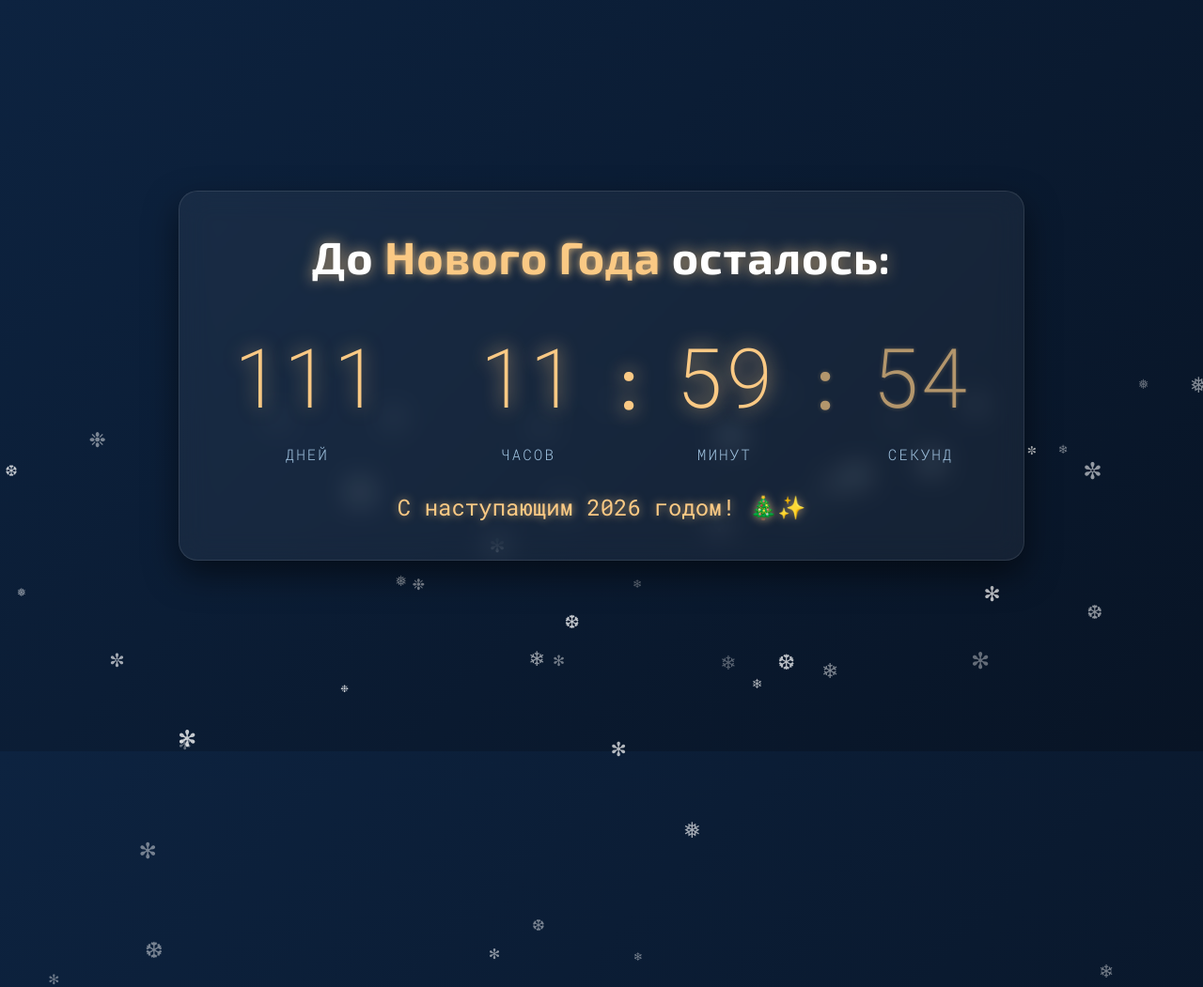
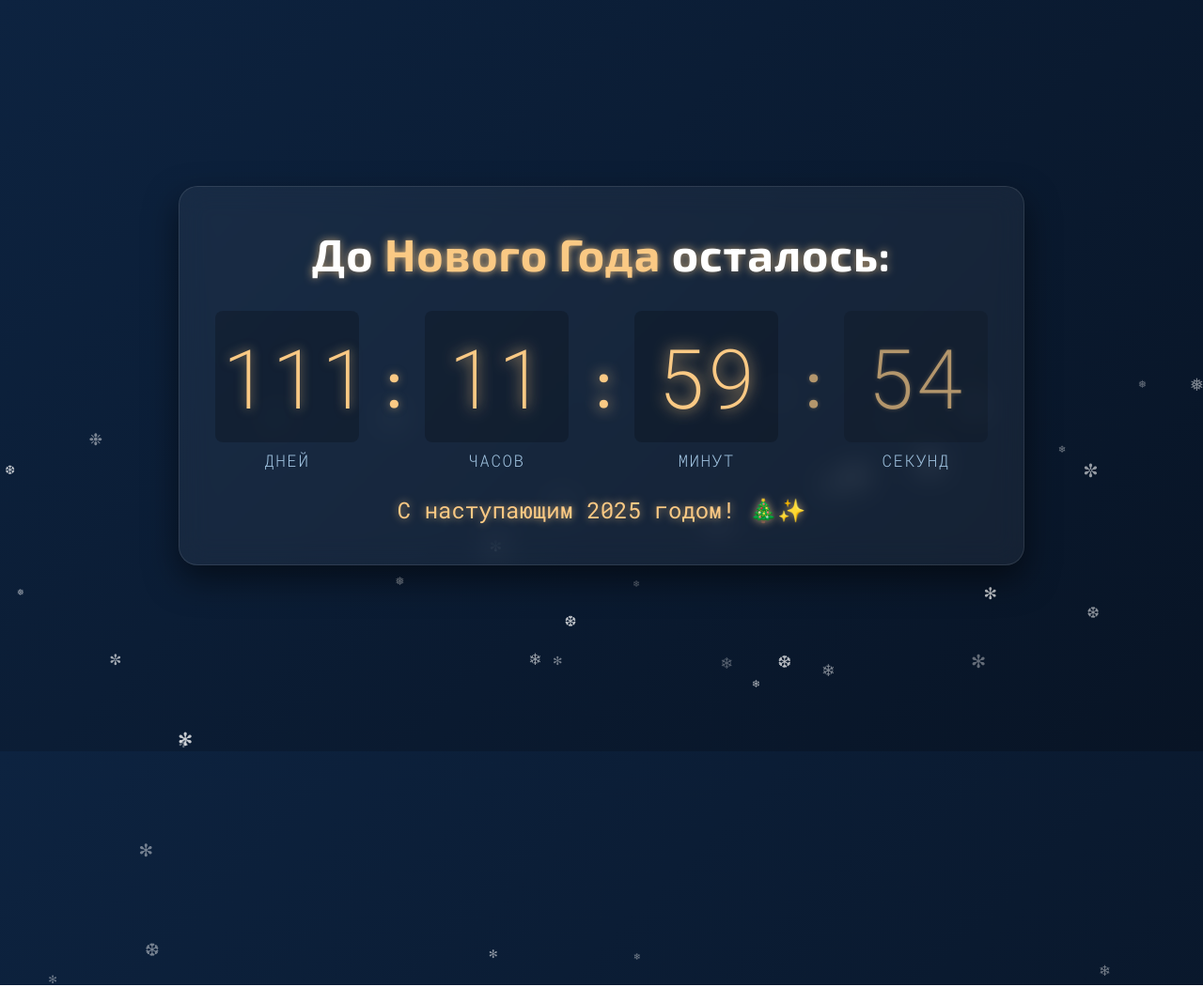
Before and after one commit to McDAC/NewYearTimer, a plain HTML site: page index.html in a window 1280 px wide. Shown: the whole page at 94% size. Drawn offline with Linux system fonts and the light colour scheme.

Commit message:
Update index.html

```diff
--- a/index.html
+++ b/index.html
@@ -29,11 +29,12 @@
         .snowflake {
             position: absolute;
             color: #fff;
-            font-size: 1.5rem;
+            font-size: 1.2rem;
             opacity: 0.8;
             user-select: none;
             z-index: -1;
             animation: fall linear infinite;
+            pointer-events: none;
         }
 
         @keyframes fall {
@@ -46,7 +47,7 @@
             text-align: center;
             max-width: 900px;
             width: 100%;
-            padding: 40px;
+            padding: 30px 20px;
             background: rgba(255, 255, 255, 0.05);
             border-radius: 20px;
             box-shadow: 0 15px 35px rgba(0, 0, 0, 0.5);
@@ -58,16 +59,18 @@
 
         h1 {
             font-family: "Exo 2", sans-serif;
-            font-size: 3rem;
-            margin-bottom: 40px;
+            font-size: 2.2rem;
+            margin-bottom: 30px;
             color: #fff;
-            text-shadow: 0 0 15px rgba(250, 201, 132, 0.7);
+            text-shadow: 0 0 10px rgba(250, 201, 132, 0.7);
             letter-spacing: 1px;
+            line-height: 1.3;
+            padding: 0 10px;
         }
 
         .highlight {
             color: #fac984;
-            text-shadow: 0 0 10px rgba(250, 201, 132, 0.9);
+            text-shadow: 0 0 8px rgba(250, 201, 132, 0.9);
         }
 
         .time-container {
@@ -75,52 +78,60 @@
             justify-content: center;
             align-items: center;
             flex-wrap: wrap;
-            gap: 15px;
+            gap: 8px;
+            margin: 0 -5px;
         }
 
         .time-block {
             display: flex;
             flex-direction: column;
             align-items: center;
-            margin: 0 5px;
+            margin: 0 3px;
+            flex: 1;
+            min-width: 65px;
         }
 
         .time {
             display: flex;
             align-items: center;
             justify-content: center;
+            width: 100%;
         }
 
         .time-value {
-            font-size: 5.5rem;
+            font-size: 2.8rem;
             color: #fac984;
             font-weight: 200;
-            min-width: 100px;
-            text-shadow: 0 0 20px rgba(250, 201, 132, 0.6);
+            width: 100%;
+            text-shadow: 0 0 12px rgba(250, 201, 132, 0.6);
             transition: all 0.3s ease;
+            background: rgba(0, 0, 0, 0.2);
+            padding: 8px 4px;
+            border-radius: 8px;
+            text-align: center;
         }
 
         .time-label {
-            margin-top: 15px;
-            font-size: 1rem;
+            margin-top: 8px;
+            font-size: 0.85rem;
             color: #a0c3e0;
             text-transform: uppercase;
-            letter-spacing: 2px;
+            letter-spacing: 1.5px;
             font-weight: 300;
         }
 
         .colon {
-            font-size: 4.5rem;
+            font-size: 2rem;
             color: #fac984;
-            margin: 0 10px;
-            min-width: 25px;
+            margin: 0 5px;
+            min-width: 15px;
             display: flex;
             align-items: center;
             justify-content: center;
-            height: 5.5rem;
-            padding-bottom: 1.2rem;
+            height: 3.2rem;
+            padding-bottom: 0.7rem;
             box-sizing: border-box;
-            text-shadow: 0 0 15px rgba(250, 201, 132, 0.5);
+            text-shadow: 0 0 10px rgba(250, 201, 132, 0.5);
         }
 
         /* Анимации пульсации */
@@ -133,81 +144,101 @@
         }
 
         @keyframes pulse-slow {
-            0% { opacity: 1; text-shadow: 0 0 20px rgba(250, 201, 132, 0.9); }
+            0% { opacity: 1; text-shadow: 0 0 15px rgba(250, 201, 132, 0.9); }
             50% { opacity: 0.7; text-shadow: 0 0 5px rgba(250, 201, 132, 0.4); }
-            100% { opacity: 1; text-shadow: 0 0 20px rgba(250, 201, 132, 0.9); }
+            100% { opacity: 1; text-shadow: 0 0 15px rgba(250, 201, 132, 0.9); }
         }
 
         @keyframes pulse-fast {
-            0% { opacity: 1; text-shadow: 0 0 20px rgba(250, 201, 132, 0.9); }
+            0% { opacity: 1; text-shadow: 0 0 15px rgba(250, 201, 132, 0.9); }
             50% { opacity: 0.8; text-shadow: 0 0 7px rgba(250, 201, 132, 0.5); }
-            100% { opacity: 1; text-shadow: 0 0 20px rgba(250, 201, 132, 0.9); }
-        }
-
-        .footer {
-            margin-top: 50px;
-            color: #a0c3e0;
-            font-size: 1.1rem;
-            letter-spacing: 1px;
+            100% { opacity: 1; text-shadow: 0 0 15px rgba(250, 201, 132, 0.9); }
         }
 
         .new-year-text {
-            margin-top: 30px;
-            font-size: 1.5rem;
+            margin-top: 25px;
+            font-size: 1.2rem;
             color: #fac984;
-            text-shadow: 0 0 10px rgba(250, 201, 132, 0.7);
+            text-shadow: 0 0 8px rgba(250, 201, 132, 0.7);
+            line-height: 1.4;
+            padding: 0 10px;
         }
 
-        /* Адаптивность */
-        @media screen and (max-width: 768px) {
+        /* Адаптивность для планшетов */
+        @media screen and (min-width: 768px) {
             h1 {
-                font-size: 2.2rem;
+                font-size: 2.8rem;
             }
 
             .time-value {
-                font-size: 4rem;
-                min-width: 80px;
+                font-size: 4.5rem;
+                padding: 12px 6px;
             }
 
             .colon {
-                font-size: 3.2rem;
-                height: 4.5rem;
+                font-size: 3.5rem;
+                height: 5rem;
                 padding-bottom: 1rem;
+            }
+
+            .time-label {
+                font-size: 1rem;
+            }
+
+            .new-year-text {
+                font-size: 1.5rem;
+            }
+
+            .container {
+                padding: 40px 30px;
+            }
+        }
+
+        /* Адаптивность для десктопов */
+        @media screen and (min-width: 1024px) {
+            h1 {
+                font-size: 3rem;
+            }
+
+            .time-value {
+                font-size: 5.5rem;
+            }
+
+            .colon {
+                font-size: 4rem;
+                height: 5.5rem;
             }
 
             .time-label {
                 font-size: 1.1rem;
             }
+
+            .container {
+                padding: 40px;
+            }
         }
 
-        @media screen and (max-width: 480px) {
+        /* Для очень маленьких экранов */
+        @media screen and (max-width: 360px) {
             h1 {
-                font-size: 1.8rem;
+                font-size: 1.9rem;
             }
 
             .time-value {
-                font-size: 2.8rem;
-                min-width: 60px;
+                font-size: 2.4rem;
             }
 
             .colon {
-                font-size: 2.2rem;
-                height: 3.5rem;
-                padding-bottom: 0.8rem;
-                margin: 0 5px;
+                font-size: 1.7rem;
+                height: 2.8rem;
             }
 
             .time-label {
-                font-size: 0.9rem;
-                letter-spacing: 1px;
+                font-size: 0.75rem;
             }
 
-            .container {
-                padding: 25px 15px;
-            }
-
-            .new-year-text {
-                font-size: 1.2rem;
+            .time-block {
+                min-width: 55px;
             }
         }
     </style>
@@ -224,7 +255,7 @@
                 <div class="time-label">Дней</div>
             </div>
 
-            <span class="colon">&nbsp;</span>
+            <span class="colon">:</span>
 
             <div class="time-block">
                 <div class="time">
@@ -252,11 +283,7 @@
             </div>
         </div>
 
-        <div class="new-year-text">С наступающим 2026 годом! 🎄✨</div>
-
-        <!-- <div class="footer">
-            Таймер обновляется в реальном времени
-        </div> -->
+        <div class="new-year-text">С наступающим 2025 годом! 🎄✨</div>
     </div>
 
     <script>
@@ -265,7 +292,7 @@
             const snowContainer = document.body;
             const snowflakeSymbols = ["❄", "❅", "❆", "✻", "✼", "❉"];
 
-            for (let i = 0; i < 50; i++) {
+            for (let i = 0; i < 40; i++) {
                 const snowflake = document.createElement('div');
                 snowflake.className = 'snowflake';
                 snowflake.textContent = snowflakeSymbols[Math.floor(Math.random() * snowflakeSymbols.length)];
@@ -274,7 +301,7 @@
                 snowflake.style.animationDuration = (Math.random() * 5 + 5) + 's';
                 snowflake.style.animationDelay = Math.random() * 5 + 's';
                 snowflake.style.opacity = Math.random() * 0.5 + 0.3;
-                snowflake.style.fontSize = (Math.random() * 15 + 10) + 'px';
+                snowflake.style.fontSize = (Math.random() * 12 + 8) + 'px';
 
                 snowContainer.appendChild(snowflake);
             }
```
